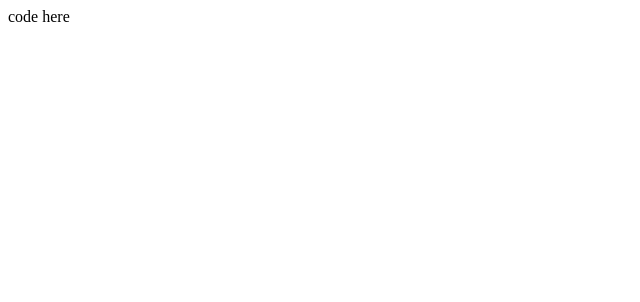
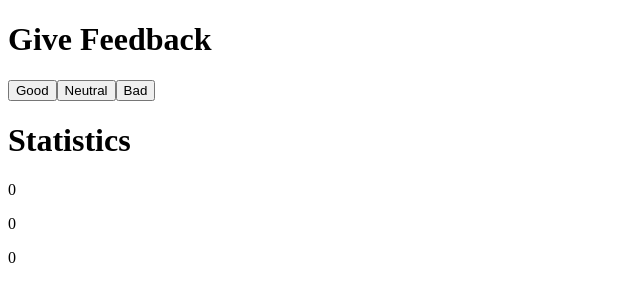
Before and after one commit to tomislav-varga/fullstackopen-exercises, a React (Vite) app in the folder part1/unicafe/: page / in a window 1280 px wide. Shown: the top 302 px of the page, without its empty margins (0-640 px from the left). Built offline with nearby package versions, Linux system fonts and the light colour scheme; the HTML template or start-up script is replaced by a standard one.

Commit message:
solution exercise 1.6

```diff
--- a/part1/unicafe/src/App.jsx
+++ b/part1/unicafe/src/App.jsx
@@ -1,14 +1,33 @@
 import { useState } from 'react'
 
 const App = () => {
-  // save clicks of each button to its own state
+
   const [good, setGood] = useState(0)
   const [neutral, setNeutral] = useState(0)
   const [bad, setBad] = useState(0)
 
+  const handleGoodClick = () => {
+    setGood(good + 1)
+  }
+
+  const handleNeutralClick = () => {
+    setNeutral(neutral + 1)
+  }
+
+  const handleBadClick = () => {
+    setBad(bad + 1)
+  }
+
   return (
     <div>
-      code here
+      <h1>Give Feedback</h1>
+      <button onClick={handleGoodClick}>Good</button>
+      <button onClick={handleNeutralClick}>Neutral</button>
+      <button onClick={handleBadClick}>Bad</button>
+      <h1>Statistics</h1>
+      <p>{good}</p>
+      <p>{neutral}</p>
+      <p>{bad}</p>
     </div>
   )
 }
```
